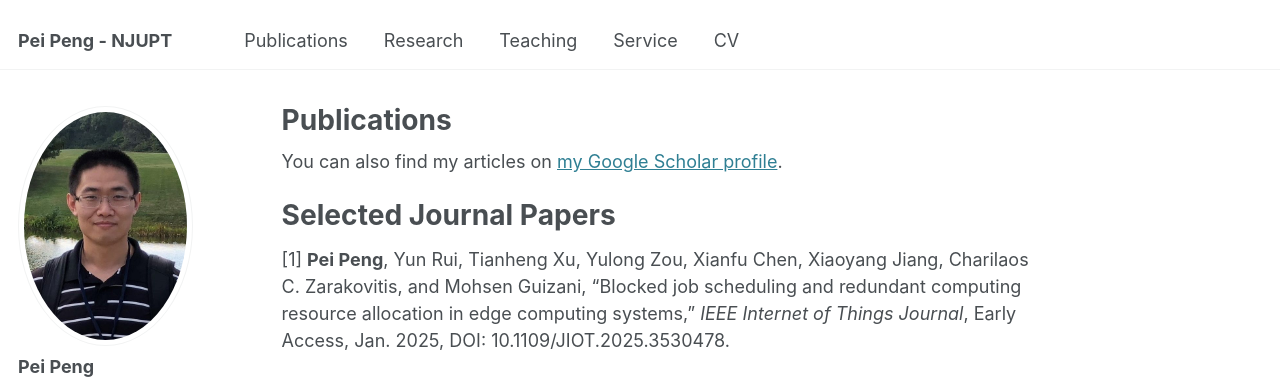
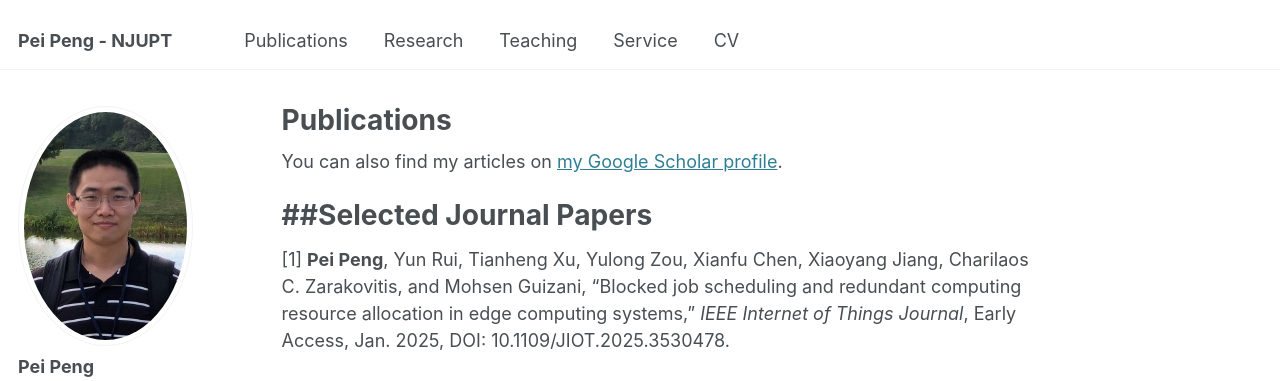
Before and after one commit to Qihuan1988/Qihuan1988.github.io, a Jekyll site: the page built from _pages/publications.md, in a window 1280 px wide and 1384 px high. Shown: the top 381 px of the window. Built offline with Jekyll 4.4.1, drawn with Linux system fonts in a browser that asks for light colours; some web fonts are replaced.

Commit message:
Update publications.md

```diff
--- a/_pages/publications.md
+++ b/_pages/publications.md
@@ -3,10 +3,11 @@ permalink: /publications/
 title: "Publications"
 author_profile: true
 ---
+{% include base_path %}
 
 You can also find my articles on [my Google Scholar profile](https://scholar.google.com/citations?hl=en&user=wYiZAMkAAAAJ&view_op=list_works&sortby=pubdate).
 
-Selected Journal Papers
+##Selected Journal Papers
 ======
 
 [1] **Pei Peng**, Yun Rui, Tianheng Xu, Yulong Zou, Xianfu Chen, Xiaoyang Jiang, Charilaos C. Zarakovitis, and Mohsen Guizani, "Blocked job scheduling and redundant computing resource allocation in edge computing systems," _IEEE Internet of Things Journal_, Early Access, Jan. 2025, DOI: 10.1109/JIOT.2025.3530478.
```
